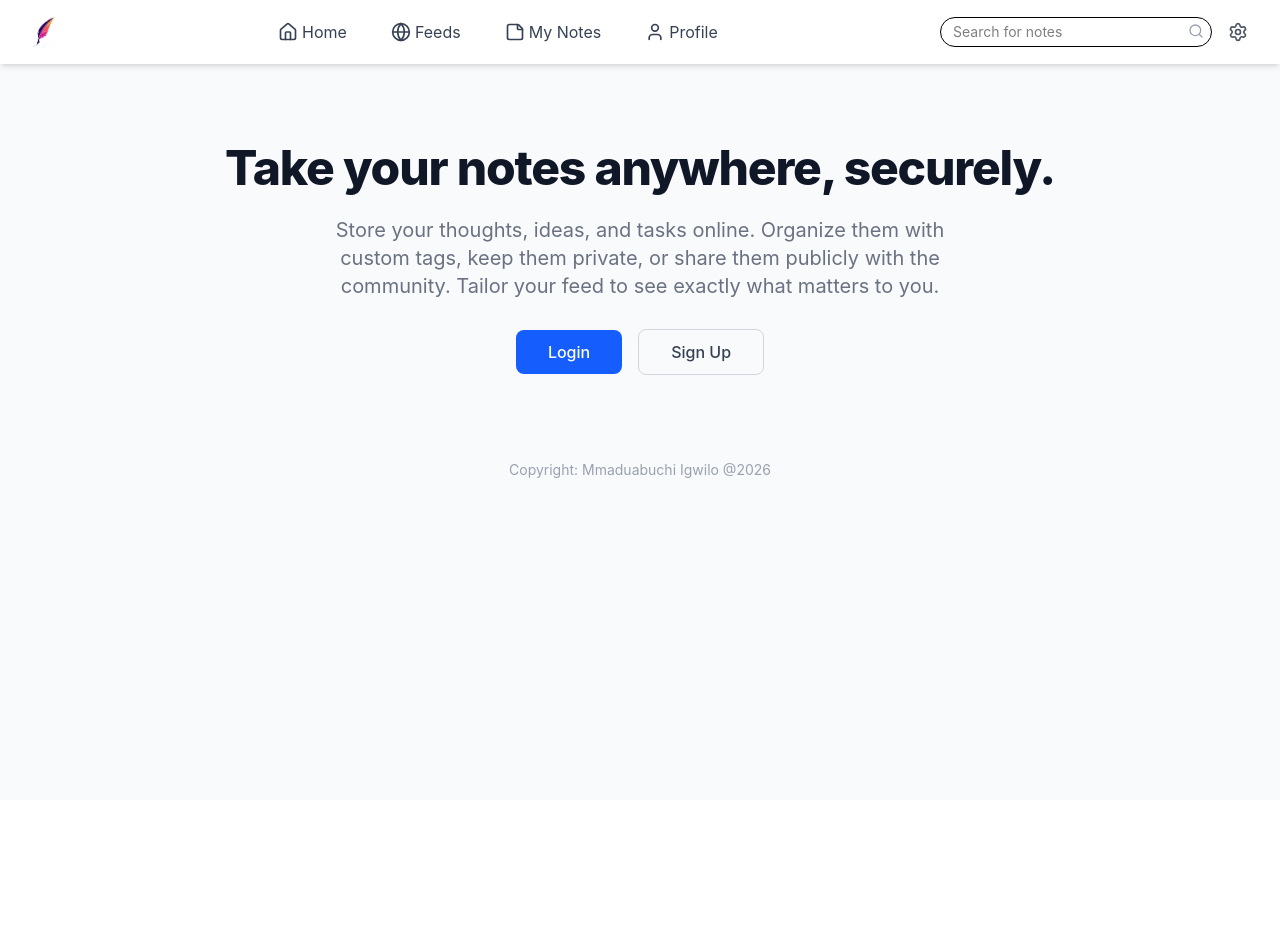
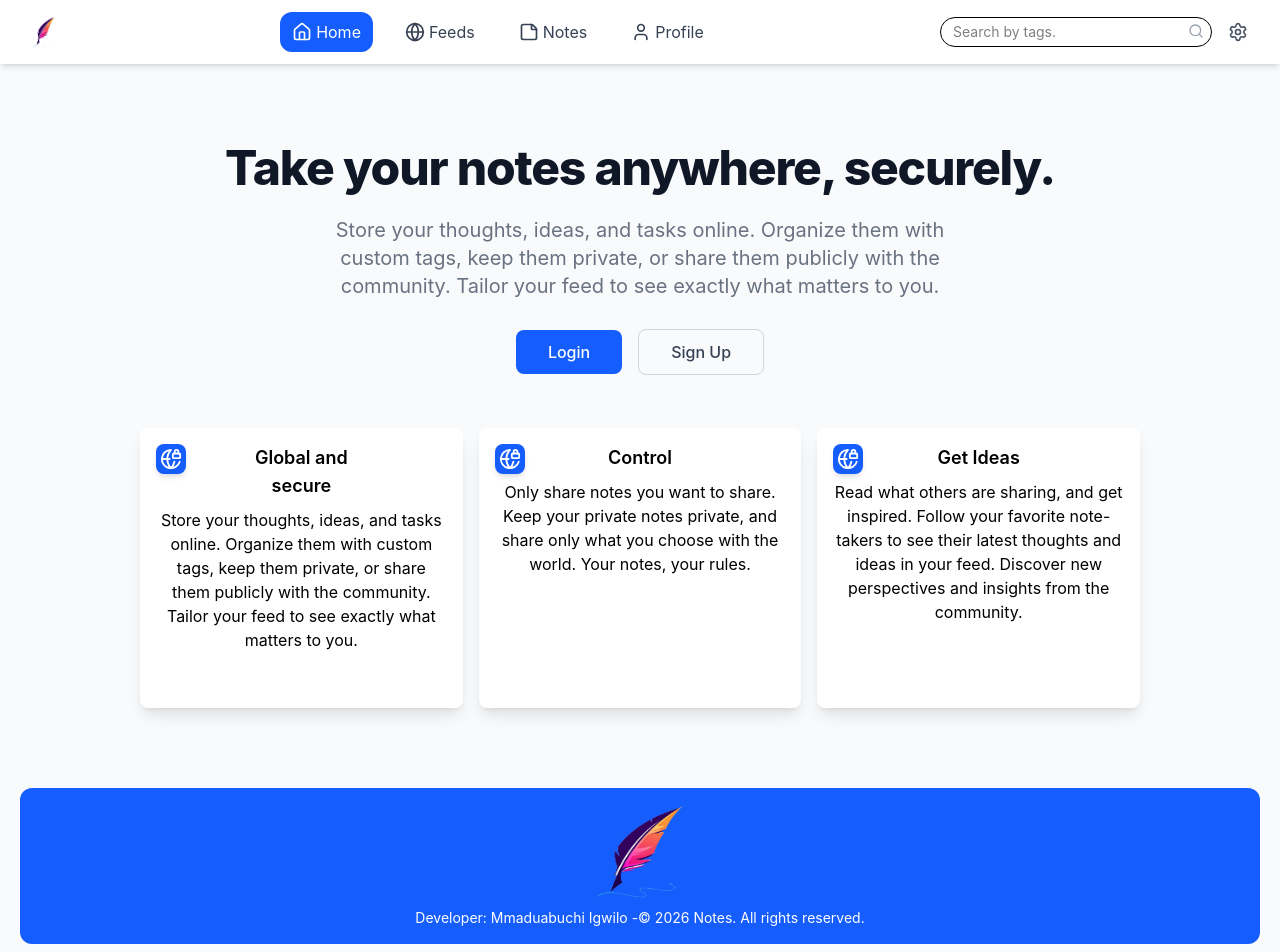
Before and after one commit to Elhefeelvis1/notesapp, a React (Vite) app: page / in a window 1280 px wide. Shown: the top 952 px of the page. Before the commit the page ends 800 px from the top, so only its background shows below. Built offline with nearby package versions, Linux system fonts and the light colour scheme.

Commit message:
multiple updates

```diff
--- a/index.html
+++ b/index.html
@@ -2,7 +2,7 @@
 <html lang="en">
   <head>
     <meta charset="UTF-8" />
-    <link rel="icon" type="image/svg+xml" href="/vite.svg" />
+    <link rel="icon" type="image/svg+xml" href="images/logo.png" />
     <meta name="viewport" content="width=device-width, initial-scale=1.0" />
     <title>My Notes App</title>
   </head>
--- /dev/null
+++ b/src/components/AuthProvider.jsx
@@ -0,0 +1,52 @@
+import { createContext, useContext, useEffect, useState } from 'react';
+import { Navigate, useLocation } from 'react-router-dom';
+import { supabase } from '../supabaseClient.js';
+import BouncingLoader from './BouncingLoader.jsx';
+
+// 1. Create Context
+const AuthContext = createContext({});
+
+// 2. The Provider
+export const AuthProvider = ({ children }) => {
+  const [session, setSession] = useState(null);
+  const [loading, setLoading] = useState(true);
+
+  useEffect(() => {
+    supabase.auth.getSession().then(({ data: { session } }) => {
+      setSession(session);
+      setLoading(false);
+    });
+
+    const { data: { subscription } } = supabase.auth.onAuthStateChange((_event, session) => {
+      setSession(session);
+      setLoading(false);
+    });
+
+    return () => subscription.unsubscribe();
+  }, []);
+
+  return (
+    <AuthContext.Provider value={{ session, loading }}>
+      {children}
+    </AuthContext.Provider>
+  );
+};
+
+// 3. Custom Hook for easy access
+export const useAuth = () => useContext(AuthContext);
+
+// 4. Protected Route Wrapper
+const ProtectedRoute = ({ children }) => {
+  const { session, loading } = useAuth();
+  const location = useLocation();
+
+  if (loading) return <BouncingLoader />;
+
+  if (!session) {
+    return <Navigate to="/login" state={{ from: location }} replace />;
+  }
+
+  return children;
+};
+
+export default ProtectedRoute;
--- /dev/null
+++ b/src/components/BouncingLoader.jsx
@@ -0,0 +1,15 @@
+import React from 'react';
+
+const BouncingLoader = () => {
+  return (
+    <div className="flex h-screen w-screen items-center justify-center bg-white">
+      <img
+        src="/images/logo.png"
+        alt="Loading..."
+        className="h-40 w-auto animate-bounce opacity-80"
+      />
+    </div>
+  );
+};
+
+export default BouncingLoader;
--- a/src/components/NavBar.jsx
+++ b/src/components/NavBar.jsx
@@ -1,29 +1,71 @@
-import { Link } from 'react-router-dom';
+import { useState } from 'react';
+import { NavLink, Link, useLocation, useNavigate } from 'react-router-dom';
 import { Home, Star, Globe, StickyNote, User, Search, Settings } from 'lucide-react';
 
 export default function Navbar() {
+  const [searchQuery, setSearchQuery] = useState('');
+  const location = useLocation();
+  const navigate = useNavigate();
+
+  const handleSearch = (e) => {
+    e.preventDefault();
+    if (!searchQuery.trim()) return;
+
+    // Check current route to determine where to search
+    if (location.pathname === '/notes') {
+      // Search personal notes
+      navigate(`/notes?search=${encodeURIComponent(searchQuery.trim())}`);
+    } else {
+      // Search global feed
+      navigate(`/feed?search=${encodeURIComponent(searchQuery.trim())}`);
+    }
+
+    // Optional: Clear the input after searching
+    setSearchQuery('');
+  };
+
+  // Helper function to manage active and hover classes
+  const navLinkClass = ({ isActive }) =>
+    `flex items-center py-2 px-3 transition-colors ${
+      isActive
+        ? "text-white bg-blue-600 rounded-xl"
+        : "text-gray-700 hover:text-white hover:rounded-xl hover:bg-blue-600"
+    }`;
+
   return (
-    <header className="fixed top-0 w-full bg-white shadow-md z-50">
-      <nav className="max-w-7xl mx-auto px-4 sm:px-6 lg:px-8 flex justify-between items-center h-16">
+    <header className="fixed top-0 w-full py-2 bg-white shadow-md z-50">
+      <nav className="max-w-7xl mx-auto px-4 sm:px-6 lg:px-8 flex justify-between items-center h-12">
         <div className="flex-shrink-0">
-          <Link to="/"><img className="h-8 w-auto" src="/images/logo.png" alt="Logo" /></Link>
+          <Link to="/">
+            <img className="h-8 w-auto" src="/images/logo.png" alt="Logo" />
+          </Link>
         </div>
 
         <div className="hidden md:flex space-x-5">
-          <Link to="/" className="flex items-center text-gray-700 py-2 px-3 hover:text-white hover:rounded-xl hover:bg-blue-600"><Home className="w-5 h-5 mr-1"/> Home</Link>
-          <Link to="/feed" className="flex items-center text-gray-700 py-2 px-3 hover:text-white hover:rounded-xl hover:bg-blue-600"><Globe className="w-5 h-5 mr-1"/> Feeds</Link>
-          <Link to="/notes" className="flex items-center text-gray-700 py-2 px-3 hover:text-white hover:rounded-xl hover:bg-blue-600"><StickyNote className="w-5 h-5 mr-1"/> My Notes</Link>
-          <Link to="/profile" className="flex items-center text-gray-700 py-2 px-3 hover:text-white hover:rounded-xl hover:bg-blue-600"><User className="w-5 h-5 mr-1"/> Profile</Link>
+          <NavLink to="/" className={navLinkClass} end>
+            <Home className="w-5 h-5 mr-1"/> Home
+          </NavLink>
+          <NavLink to="/feed" className={navLinkClass}>
+            <Globe className="w-5 h-5 mr-1"/> Feeds
+          </NavLink>
+          <NavLink to="/notes" className={navLinkClass}>
+            <StickyNote className="w-5 h-5 mr-1"/> Notes
+          </NavLink>
+          <NavLink to="/profile" className={navLinkClass}>
+            <User className="w-5 h-5 mr-1"/> Profile
+          </NavLink>
         </div>
 
         <div className="flex items-center space-x-4">
-          <form className="relative hidden sm:block">
+          <form className="relative hidden sm:block" onSubmit={handleSearch}>
             <input
               type="text"
-              placeholder="Search for notes"
-              className="pl-3 pr-10 py-1 border rounded-full text-sm focus:outline-none focus:ring-2 focus:ring-blue-500"
+              placeholder="Search by tags."
+              value={searchQuery}
+              onChange={(e) => setSearchQuery(e.target.value)}
+              className="pl-3 pr-10 py-1 border rounded-full text-sm focus:outline-none focus:ring-2 focus:ring-blue-600"
             />
-            <button type="submit" className="absolute right-2 top-1.5 text-gray-400 hover:text-gray-600">
+            <button type="submit" className="absolute right-2 top-1.5 text-gray-400 hover:text-blue-600 cursor-pointer">
               <Search className="w-4 h-4" />
             </button>
           </form>
--- a/src/pages/Feed.jsx
+++ b/src/pages/Feed.jsx
@@ -1,41 +1,54 @@
 import { useEffect, useState } from 'react';
 import { useNavigate } from 'react-router-dom';
+import {useAuth} from '../components/AuthProvider';
 import { supabase } from '../supabaseClient';
+import BouncingLoader from '../components/BouncingLoader';
+import { useSearchParams } from 'react-router-dom';
 
 export default function Feed() {
+  const [searchParams] = useSearchParams();
+  const searchQuery = searchParams.get('search');
+  const {loading, session} = useAuth();
   const [publicNotes, setPublicNotes] = useState([]);
   const [userTags, setUserTags] = useState([]);
-  const navigate = useNavigate();
+  const [pageLoading, setPageLoading] = useState(true);
 
   useEffect(() => {
     fetchFeed();
   }, []);
 
   const fetchFeed = async () => {
-    const { data: { user } } = await supabase.auth.getUser();
-    if (!user) return navigate('/login');
 
-    const { data: profile } = await supabase.from('profiles').select('tags').eq('id', user.id).single();
+    const { data: profile } = await supabase.from('profiles').select('tags').eq('user_id', session.user.id).single();
     const preferredTags = profile?.tags || [];
     setUserTags(preferredTags);
 
     // 2. Fetch all public notes.
     let query = supabase.from('notes')
-      .select('*, profiles(full_name)')
+      .select('*, profiles(alias)')
       .eq('is_public', true)
-      .neq('user_id', user.id) // Don't show their own notes in the feed
+      .neq('user_id', session.user.id) // Don't show their own notes in the feed
       .order('created_at', { ascending: false });
 
+    if(searchQuery){
+      const tagsArray = searchQuery.split(',').map(tag => tag.trim().toLowerCase()).filter(tag => tag.length > 0);
+      if(tagsArray.length > 0){
+        query = query.overlaps('tags', tagsArray);
+      }
     // 3. If they have preferred tags, filter the feed using Postgres array overlapping operator
-    if (preferredTags.length > 0) {
+    }else if (preferredTags.length > 0) {
       query = query.overlaps('tags', preferredTags);
     }
 
     const { data: notes } = await query;
     setPublicNotes(notes || []);
+
+    setPageLoading(false);
   };
 
   return (
+    <>
+    {loading && <BouncingLoader />}
     <div className="max-w-5xl mx-auto p-6">
       <h1 className="text-3xl font-bold mb-2">Explore Feed</h1>
       <p className="text-gray-600 mb-6">
@@ -46,7 +59,7 @@ export default function Feed() {
         {publicNotes.map(note => (
           <div key={note.id} className="bg-white p-5 rounded-lg shadow border border-gray-100">
             <h3 className="text-xl font-semibold">{note.title}</h3>
-            <p className="text-sm text-gray-500 mt-1">By: {note.profiles?.full_name || 'Anonymous'}</p>
+            <p className="text-sm text-gray-500 mt-1">By: {note.profiles?.alias || 'Anonymous'}</p>
             <p className="mt-3 text-gray-700 line-clamp-3">{note.content}</p>
             <div className="mt-4 flex flex-wrap gap-2">
               {note.tags.map(tag => (
@@ -57,5 +70,6 @@ export default function Feed() {
         ))}
       </div>
     </div>
+    </>
   );
 }
--- a/src/pages/Home.jsx
+++ b/src/pages/Home.jsx
@@ -1,6 +1,7 @@
 import { useEffect, useState } from 'react';
 import { Link } from 'react-router-dom';
 import { supabase } from '../supabaseClient';
+import { GlobeLock } from 'lucide-react';
 
 export default function Home() {
   const [session, setSession] = useState(null);
@@ -18,7 +19,8 @@ export default function Home() {
   }, []);
 
   return (
-    <div className="max-w-7xl mx-auto px-4 sm:px-6 lg:px-8 py-20 flex flex-col items-center text-center">
+    <div className="h-full">
+      <div className=" max-w-7xl mx-auto  px-4 sm:px-6 lg:px-8 py-20 flex flex-col items-center text-center">
         <h1 className="text-5xl font-extrabold text-gray-900 tracking-tight mb-6">
           Take your notes anywhere, securely.
         </h1>
@@ -48,9 +50,61 @@ export default function Home() {
             </Link>
           </div>
         )}
-
-      <footer className="mt-24 text-gray-400 text-sm">
-        <p>Copyright: Mmaduabuchi Igwilo @2026</p>
+        <div className='flex flex-col md:flex-row xl:w-[1000px] justify-between items-center mt-16 gap-4'>
+          <div className='w-1/3 h-70 bg-white p-4 pt-4 rounded-lg shadow-lg'>
+            <div className='relative mb-2'>
+              <div className='absolute left-0 inline bg-blue-600 text-white p-1 rounded-lg shadow-md '>
+                <GlobeLock size={22} className=''/>
+              </div>
+              <h2 className='text-lg mt-0 font-semibold inline'>Global and <br/> secure</h2>
+            </div>
+            <p>
+              Store your thoughts, ideas, and tasks online.
+              Organize them with custom tags, keep them private,
+              or share them publicly with the community.
+              Tailor your feed to see exactly what matters to you.
+            </p>
+          </div>
+          <div className='w-1/3 h-70 bg-white p-4 pt-4 rounded-lg shadow-lg'>
+            <div className='relative mb-2'>
+              <div className='absolute left-0 inline bg-blue-600 text-white p-1 rounded-lg shadow-md'>
+                <GlobeLock size={22} className=''/>
+              </div>
+              <h2 className='text-lg mt-0 font-semibold inline'>Control</h2>
+            </div>
+            <p>
+              Only share notes you want to share. Keep your private notes private,
+              and share only what you choose with the world.
+              Your notes, your rules.
+            </p>
+          </div>
+          <div className='w-1/3 h-70 bg-white p-4 pt-4 rounded-lg shadow-lg'>
+            <div className='relative mb-2'>
+              <div className='absolute left-0 inline bg-blue-600 text-white p-1 rounded-lg shadow-md'>
+                <GlobeLock size={22} className=''/>
+              </div>
+              <h2 className='text-lg mt-0 font-semibold inline'>Get Ideas</h2>
+            </div>
+            <p>
+              Read what others are sharing, and get inspired.
+              Follow your favorite note-takers to see their latest
+              thoughts and ideas in your feed. Discover new perspectives
+              and insights from the community.
+            </p>
+          </div>
+        </div>
+      </div>
+      <footer className='text-center text-white text-sm px-2 pb-2 md:px-5 md:pb-5'>
+          <div className='bg-blue-600 rounded-xl p-4'>
+            <div className='mb-2 flex items-center justify-around'>
+              <div className=''>
+                <img src="images/logo.png" alt="Notes Logo" className='w-24 h-24'/>
+              </div>
+            </div>
+            <div>
+              <p className='inline-block'>Developer: Mmaduabuchi Igwilo - </p>&copy; {new Date().getFullYear()} Notes. All rights reserved.
+            </div>
+          </div>
       </footer>
     </div>
   );
```
Also changed, not shown: src/App.jsx (+25 -5 lines), src/pages/Auth.jsx (+18 -21 lines), src/pages/EditNote.jsx (+5 -3 lines), src/pages/NotesList.jsx (+4 -4 lines), src/pages/Profile.jsx (+5 -8 lines). Lines whose indentation alone changed are shown as unchanged.
